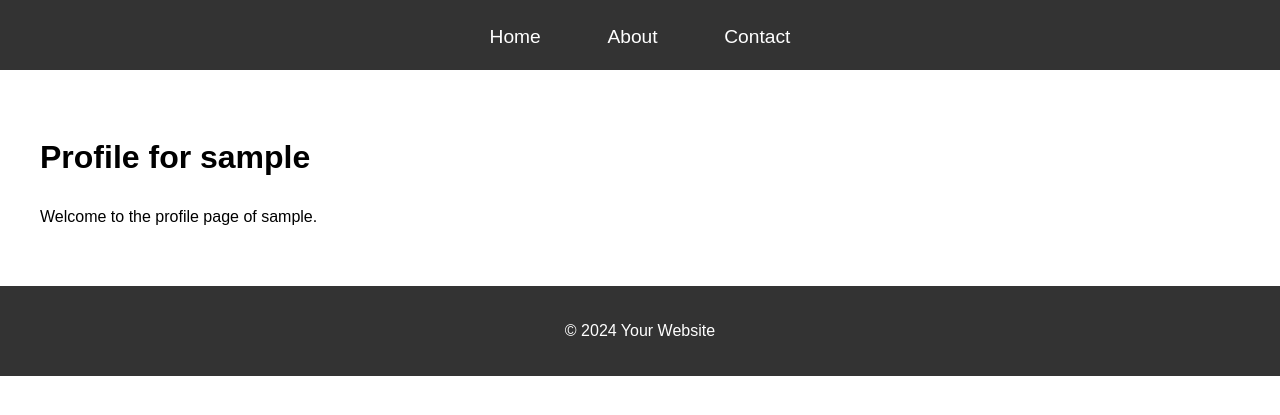
After one commit to Seif162042/Rating_Countries, a Flask app: template templates/user.html in a window 1280 px wide. The commit adds this page. Shown: the top 415 px of the page. Run offline with Flask 3, Linux system fonts and the light colour scheme; the template is opened without the code that fills it: most values are stand-ins (such as "Sample title", 1, 10 or a date in 2020).

Commit message:
Changes for the second hand-in

```diff
--- /dev/null
+++ b/app.py
@@ -0,0 +1,26 @@
+from flask import Flask, render_template
+
+app = Flask(__name__)
+
+# Home page route
+@app.route('/index.html')
+def home():
+    return render_template('index.html')
+
+# About page route
+@app.route('/about.html')
+def about():
+    return render_template('about.html')
+
+# Contact page route
+@app.route('/contact.html')
+def contact():
+    return render_template('contact.html')
+
+# Dynamic route: Displaying user profile based on URL parameter
+@app.route('/user/<username>')
+def user(username):
+    return render_template('user.html', username=username)
+
+if __name__ == '__main__':
+    app.run(debug=True)
--- a/about.html
+++ b/templates/about.html
@@ -4,7 +4,7 @@
     <meta charset="UTF-8">
     <meta name="viewport" content="width=device-width, initial-scale=1.0">
     <title>About</title>
-    <link rel="stylesheet" href="styles.css">
+    <link rel="stylesheet" href="{{ url_for('static', filename='styles.css') }}">
 </head>
 <body>
     <header>
@@ -23,7 +23,7 @@
             so I decided to share my experiences and rank them for you. These rankings are based
         on my own experiences and yours may have been different so please no need for any hate. </p>
         <p class="p_wip">This page is still a work in progress to see exactly what will be put in it.</p>
-        <img src="/Website/Images/wip.jpg"class="center">
+        <img src="{{ url_for('static', filename='Images/wip.jpg') }}" alt="My Image"class="center">
 
     </main>
 
--- a/contact.html
+++ b/templates/contact.html
@@ -4,7 +4,7 @@
     <meta charset="UTF-8">
     <meta name="viewport" content="width=device-width, initial-scale=1.0">
     <title>Contact</title>
-    <link rel="stylesheet" href="styles.css">
+    <link rel="stylesheet" href="{{ url_for('static', filename='styles.css') }}">
 </head>
 <body>
     <header>
--- a/index.html
+++ b/templates/index.html
@@ -4,7 +4,7 @@
     <meta charset="UTF-8">
     <meta name="viewport" content="width=device-width, initial-scale=1.0">
     <title>Home Page</title>
-    <link rel="stylesheet" href="styles.css">
+    <link rel="stylesheet" href="{{ url_for('static', filename='styles.css') }}">
 </head>
 <body>
     <header>
@@ -21,7 +21,7 @@
         <h1>Welcome to My Website</h1>
         <p>On this website you will see me rate all the countries I have visited throughout my life.</p>
         <p style="font-size:150%; text-align:center;"> These are the countries I have visited and stayed in for a minimum of 2 Days</p>
-        <img src="/Website/Images/Countries.png" alt="Countries I have visited Map" class="center">
+        <img src="{{ url_for('static', filename='Images/Countries.png') }}" alt="My Image">
     </main>
 
     <footer>
--- /dev/null
+++ b/templates/user.html
@@ -0,0 +1,29 @@
+<!DOCTYPE html>
+<html lang="en">
+<head>
+    <meta charset="UTF-8">
+    <meta name="viewport" content="width=device-width, initial-scale=1.0">
+    <title>User Profile</title>
+    <link rel="stylesheet" href="{{ url_for('static', filename='styles.css') }}">
+</head>
+<body>
+    <header>
+        <nav>
+            <ul>
+                <li><a href="/">Home</a></li>
+                <li><a href="/about">About</a></li>
+                <li><a href="/contact">Contact</a></li>
+            </ul>
+        </nav>
+    </header>
+
+    <main>
+        <h1>Profile for {{ username }}</h1>
+        <p>Welcome to the profile page of {{ username }}.</p>
+    </main>
+
+    <footer>
+        <p>&copy; 2024 Your Website</p>
+    </footer>
+</body>
+</html>
```
Also changed, not shown: README.md, static/Images/Countries.png (renamed from Images/Countries.png), static/Images/wip.jpg (renamed from Images/wip.jpg), static/styles.css (renamed from styles.css).
